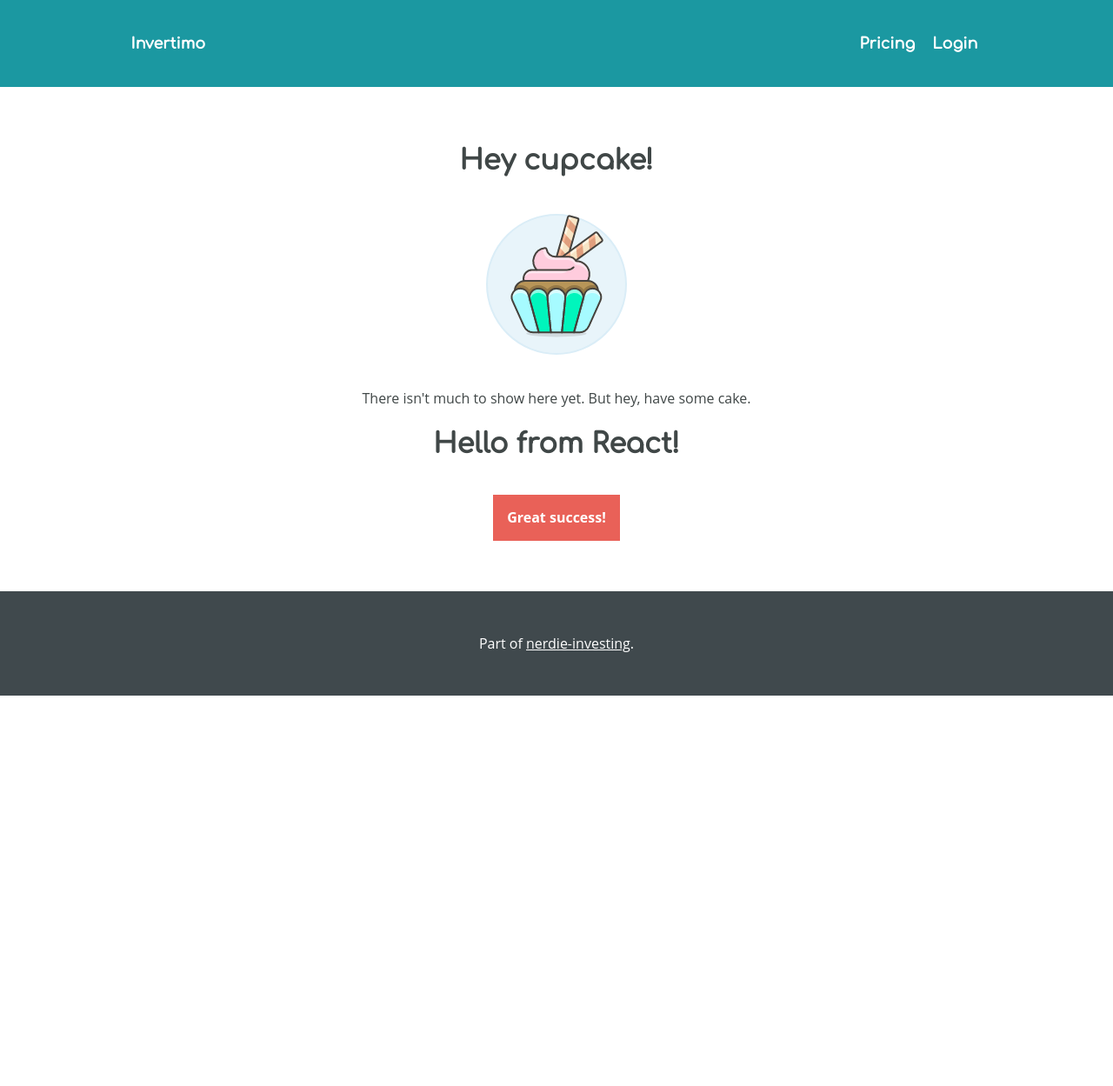
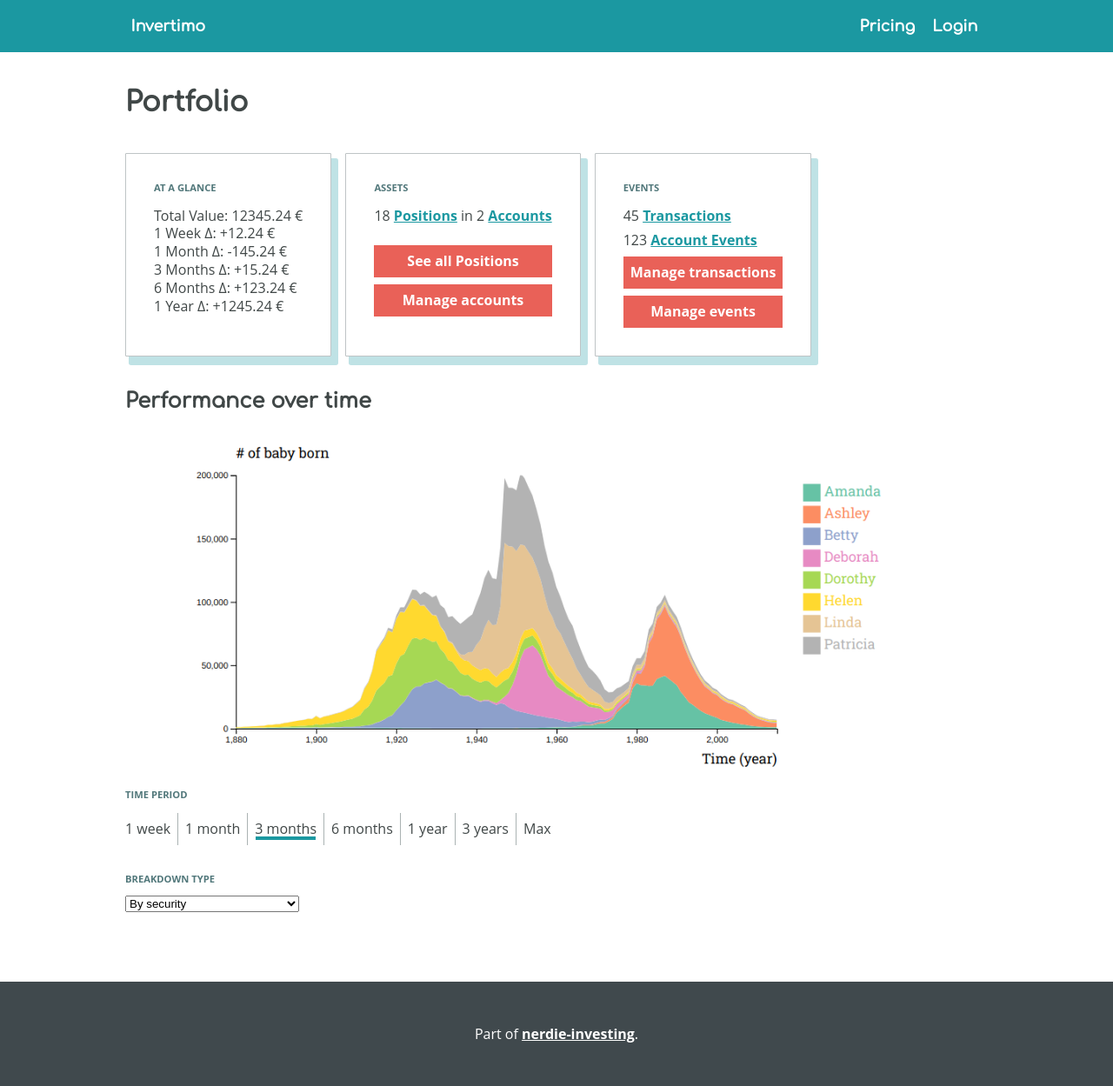
Before and after one commit to ilonajulczuk/invertimo, a Django app: template templates/index.html in a window 1280 px wide. Shown: the whole page at 87% size. Before the commit the page ends 800 px from the top, so only its background shows below. Run offline with Django 3.2, Linux system fonts and the light colour scheme; the template is opened without the code that fills it, so the values that code supplies are empty; style sheets or scripts are compiled from the project's sources; parts of the project's set-up code (start-up, migrations or seed data) failed here and were passed over.

Commit message:
Mock out the Portfolio page
- it's not interactive and is based on fake data
- the graph is completely unrelated but is there for UI purposes

```diff
--- a/assets/App.js
+++ b/assets/App.js
@@ -1,12 +1,11 @@
 import React from 'react';
-
+import Portfolio from './Portfolio.js';
 
 export default class App extends React.Component {
     render() {
         return (
             <div>
-                <h1>Hello from React!</h1>
-                <p className="button">Great success!</p>
+                <Portfolio/>
             </div>
         );
     }
--- /dev/null
+++ b/assets/Portfolio.js
@@ -0,0 +1,114 @@
+import React from 'react';
+import stacked_area_graph from './stacked_area_graph.png';
+import './portfolio.css';
+
+class PortfolioOverview extends React.Component {
+    render() {
+        let position_count = 18;
+        let account_count = 2;
+
+        let transaction_count = 45;
+        let account_event_count = 123;
+
+        return (
+            <div className="portfolio-overview">
+                <div className="portfolio-overview-card card">
+                    <span className="card-label">At a glance</span>
+                    <ul className="portfolio-stats-list">
+                        <li>
+                            Total Value: 12345.24 €
+                        </li>
+                        <li>
+                            1 Week Δ: +12.24 €
+                        </li>
+                        <li>
+                            1 Month Δ: -145.24 €
+                        </li>
+                        <li>
+                            3 Months Δ: +15.24 €
+                        </li>
+                        <li>
+                            6 Months Δ: +123.24 €
+                        </li>
+                        <li>
+                            1 Year Δ: +1245.24 €
+                        </li>
+                    </ul>
+                </div>
+                <div className="card">
+                    <span className="card-label">Assets</span>
+                    <p>
+                        {position_count} <a href="">Positions</a> in {account_count}  <a href=""> {account_count > 1 ? "Accounts" : "Account"}</a>
+                    </p>
+                    <a className="button">See all Positions</a>
+                    <a className="button">Manage accounts</a>
+                </div>
+                <div className="card">
+                <span className="card-label">Events</span>
+                    <div>{transaction_count} <a href="">Transactions</a></div>
+                    <div>{account_event_count} <a href="">Account Events</a></div>
+                    <a className="button">Manage transactions</a>
+                    <a className="button">Manage events</a>
+                </div>
+            </div>
+        )
+    }
+}
+
+class PortfolioChart extends React.Component {
+    render() {
+        return (
+            <div className="portfolio-chart">
+                <h2>Performance over time</h2>
+                <img src={stacked_area_graph} />
+                <span className="card-label">
+                    Time period
+                </span>
+                <ul className="time-selectors">
+                    <li>
+                        1 week
+                    </li>
+                    <li>
+                        1 month
+                    </li>
+                    <li class="active-time-selector">
+                        3 months
+                    </li>
+                    <li>
+                        6 months
+                    </li>
+                    <li>
+                        1 year
+                    </li>
+                    <li>
+                        3 years
+                    </li>
+                    <li>
+                        Max
+                    </li>
+                </ul>
+                <span className="card-label">
+                    Breakdown type
+                </span>
+                <select>
+                    <option value="security">By security</option>
+                    <option value="account">By account</option>
+                </select>
+            </div>
+        )
+    }
+}
+
+export default class Portfolio extends React.Component {
+
+    render() {
+        return (
+            <div>
+                <h1>Portfolio</h1>
+                <PortfolioOverview />
+                <PortfolioChart />
+            </div>
+        )
+
+    }
+}
--- /dev/null
+++ b/assets/portfolio.css
@@ -0,0 +1,96 @@
+.portfolio-chart {
+    display: flex;
+    flex-direction: column;
+    margin-bottom: 4em;
+}
+
+.portfolio-overview {
+    display: flex;
+}
+
+.card {
+    padding: 2em;
+    border-radius: 1px;
+    border: 1px solid #384a5052;
+    display: flex;
+    flex-direction: column;
+    margin: 1em;
+    margin-left: 0;
+    box-shadow: 6px 8px 0px 2px #1b98a147;
+}
+
+.card div {
+    margin-top: 0.5em;
+}
+a {
+    color: #1b98a1;
+    font-weight: bold;
+}
+
+a.button {
+    padding: 0.5em;
+}
+.card-label {
+    text-transform: uppercase;
+    font-weight: bold;
+    color: #52787b;
+    font-size: 0.7em;
+    margin-bottom: 0.5em;
+}
+
+.card p {
+    margin-top: 0.5em;
+}
+
+.card ul {
+    list-style-type: none;
+    margin: 0;
+    margin-top: 0.5em;
+    padding: 0;
+    display: flex;
+    flex-direction: column;
+}
+
+ul.time-selectors {
+    list-style-type: none;
+    margin: 0;
+    margin-top: 0.5em;
+    padding: 0;
+    display: flex;
+    flex-direction: row;
+    margin-bottom: 2em;
+}
+
+ul.time-selectors li {
+    padding: 0.5em;
+    border-right: 1px solid #40535371;
+}
+
+ul.time-selectors li:last-child {
+    padding: 0.5em;
+    border-right: none;
+}
+ul.time-selectors li:first-child {
+    padding-left: 0;
+}
+
+
+.active-time-selector {
+    position: relative;
+}
+
+.active-time-selector::before {
+    content: "";
+    position: absolute;
+    border-top: 4px solid #1b98a1;
+    width: 80%;
+    height: 2px;
+    bottom: 4px;
+    left: 10%;
+    z-index: -1;
+}
+
+select {
+    margin-top: 0.5em;
+    max-width: 200px;
+}
--- a/package.json
+++ b/package.json
@@ -23,6 +23,8 @@
     "@babel/preset-env": "^7.13.15",
     "@babel/preset-react": "^7.13.13",
     "babel-loader": "^8.2.2",
+    "css-loader": "^5.2.4",
+    "style-loader": "^2.0.0",
     "webpack": "^5.33.2",
     "webpack-cli": "^4.6.0"
   },
--- a/static/base.css
+++ b/static/base.css
@@ -22,7 +22,7 @@ h1, h2, h3, h4, h5 {
     display: grid;
     grid-template-columns: 1fr;
     /* Side nav is hidden on mobile */
-    grid-template-rows: 120px 1fr 120px;
+    grid-template-rows: 60px 1fr 120px;
     grid-template-areas: 'header' 'main' 'footer';
     height: 100vh;
 }
@@ -61,6 +61,8 @@ h1, h2, h3, h4, h5 {
     background: #e96158;
     color: white;
     font-weight: bold;
+    margin-top: 0.5em;
+    text-align: center;
 }
 
 .button:hover {
@@ -94,7 +96,7 @@ a, a:hover {
     grid-area: 'main';
     color: #404747;
     padding: 1em;
-    text-align: center;
+    height: 100%;
 }
 
 .footer {
@@ -154,7 +156,7 @@ ul.features {
 
 @media only screen and (min-width: 350px) {
     .grid-container {
-        grid-template-rows: 100px 1fr 120px;
+        grid-template-rows: 60px 1fr 120px;
     }
     .header-wrapper {
         flex-direction: row;
--- a/templates/index.html
+++ b/templates/index.html
@@ -1,12 +1,6 @@
 {% extends 'base.html' %}
 {% load static %}
 {% block content %}
-
-<h1>Hey cupcake!</h1>
-<img src="{% static './cupcake.png' %}">
-<p>
-    There isn't much to show here yet. But hey, have some cake.
-</p>
 <div id="root"></div>
 <script src="{% static 'index-bundle.js' %}"></script>
 
--- a/webpack.config.js
+++ b/webpack.config.js
@@ -14,6 +14,14 @@ module.exports = {
         loader: "babel-loader",
         options: { presets: ["@babel/preset-env", "@babel/preset-react"] }
       },
+      {
+        test: /\.(png|svg|jpg|jpeg|gif)$/i,
+        type: 'asset/resource',
+      },
+      {
+        test: /\.css$/i,
+        use: ['style-loader', 'css-loader'],
+      },
     ]
   }
 };
```
Also changed, not shown: static/landing.css (added, +13 -0 lines), templates/landing.html (+12 -11 lines), assets/stacked_area_graph.png (added), package-lock.json.
